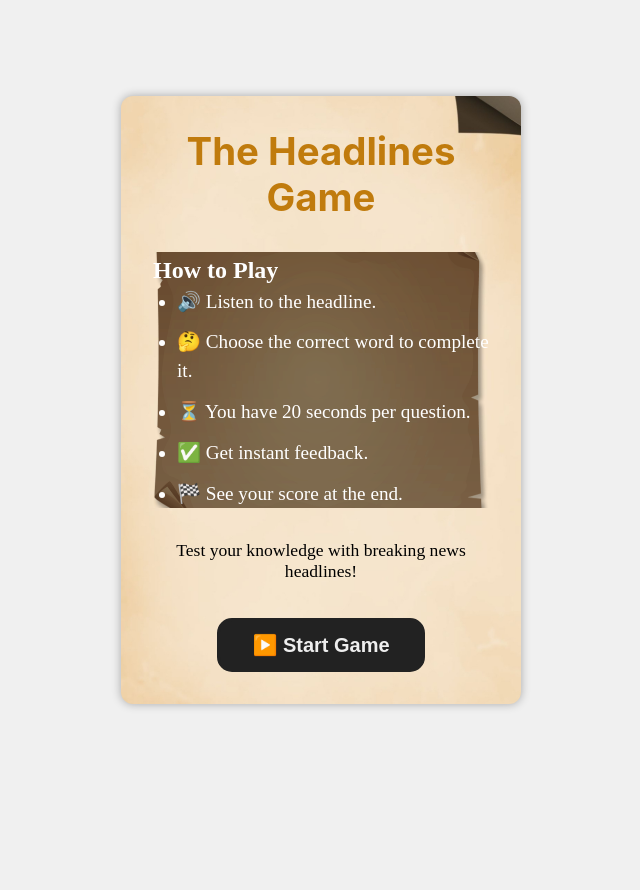
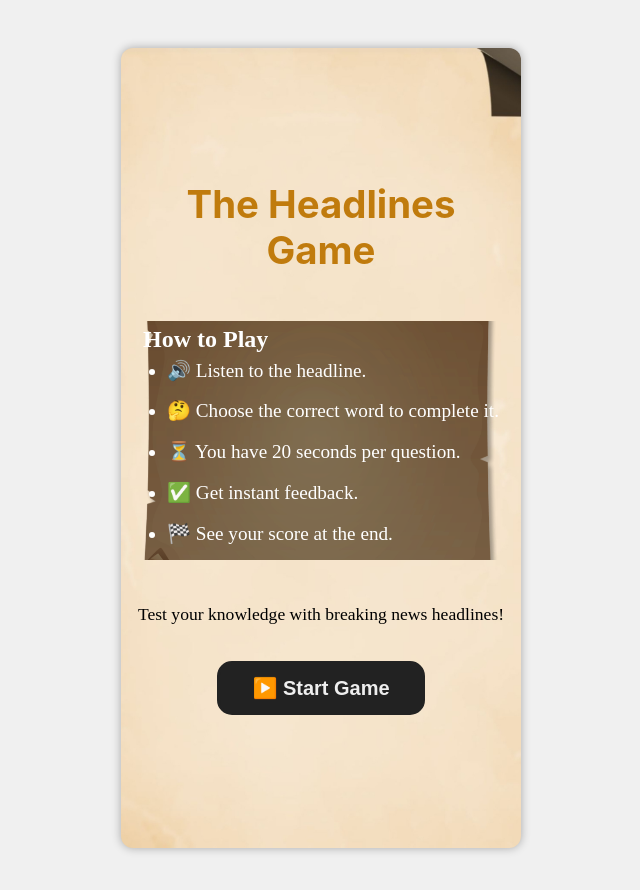
Before and after one commit to Kalmeshwar27/headlinesreact, a React (Create React App) app: page / in a window 1280 px wide. Shown: the top 890 px of the page, without its empty margins (319-959 px from the left). Before the commit the page ends 800 px from the top, so only its background shows below. Built offline with nearby package versions, Linux system fonts and the light colour scheme.

Commit message:
updated code

```diff
--- a/src/App.css
+++ b/src/App.css
@@ -45,6 +45,7 @@ body {
   }
 }
 
+
 /* Start Screen */
 .start-screen {
   max-width: 400px;
@@ -61,6 +62,15 @@ body {
   border-radius: 12px;
   box-shadow: 0 0 10px rgba(0, 0, 0, 0.3);
   background-color: rgb(230, 201, 176);
+  display: flex;
+  flex-direction: column;
+  justify-content: center;
+  align-items: center;
+  min-height: 100vh;
+  background-color: #f7f2ed; /* Optional background */
+  padding: 1rem;
+  box-sizing: border-box;
+  border: #000000;
 }
 
 /* The above CSS code is styling the `<h1>` element within the `.start-screen` class. It sets the font family to a specific list of system fonts, with a fallback to generic sans-serif fonts. The font size is set to 2.75rem, margin bottom is 1rem, and the text color is set to black (rgb(0, 0, 0)). Additionally, there is a comment indicating that the color is overridden to white for readability, although this override is not present in the code snippet provided. */
@@ -284,7 +294,7 @@ body {
   font-family: Rozha, serif;
   font-weight: 700;
   font-size: 1.6rem;
-  color: rgb(236, 99, 14);
+  color: rgb(0, 0, 0);
   margin-bottom: 1rem;
   user-select: text;
   line-height: 1.4;
@@ -620,9 +630,12 @@ body {
   .info-bar {
     flex-direction: column;
     align-items: flex-start;
-    gap: 0.2rem;
+    gap: 1rem;
     font-size: 1rem;
-    margin-bottom: 0.8rem;
+    margin-bottom: 0.5rem;
+display: flex;
+align-items:center;
+user-select:none
   }
 
   .content,
```
